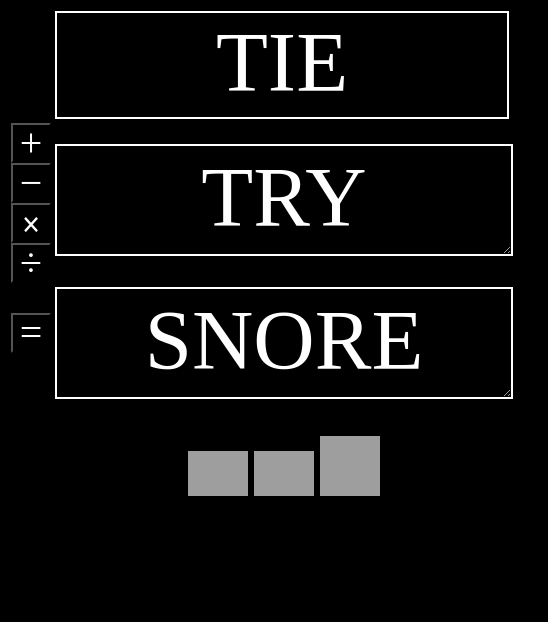
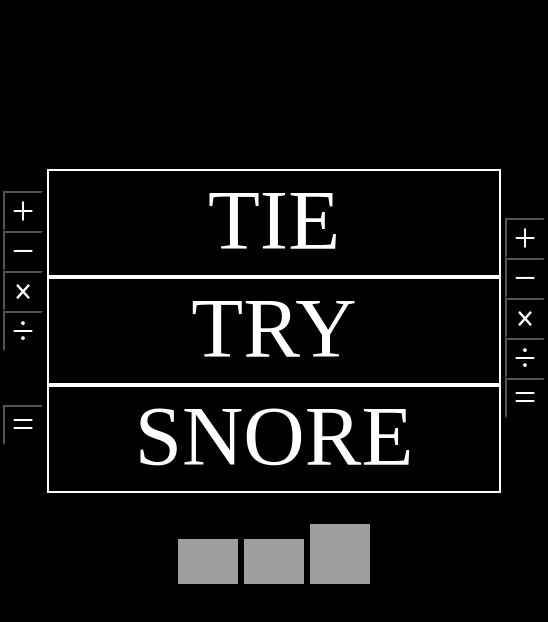
Before and after one commit to JDGMiles/tie-try-snore, a plain HTML site: page index.html in a window 390 px wide. Shown: the whole page, 548 px wide, since content can reach past the window. Drawn offline with Linux system fonts and the light colour scheme; grey boxes are pictures that could not be loaded; a web font is replaced by a local one.

Commit message:
Upload to check on google mobile test

```diff
--- a/index.html
+++ b/index.html
@@ -11,33 +11,25 @@
 
   <table>
     <tr>
-      <td></td>
-      <td>
-        <div class="word" id="word1" onclick="edit1()">TIE</div>
-      </td>
-      <td></td>
-    </tr>
-
-    <tr>
       <td>
         <button class="operationbutton" id="plus" onclick="operationchange(plus)">+</button><br>
         <button class="operationbutton" id="minues" onclick="operationchange(minus)">&#8722;</button><br>
         <button class="operationbutton" id="multiply" onclick="operationchange(multiply)"><span style="font-size:65%">&#10005;</span></button><br>
-        <button class="operationbutton" id="divide" onclick="operationchange(divide)">&#247;</button></td>
-      <td>
-        <textarea class="word" id="word1" type="text" onblur="if(this.value==''){this.value='TRY';}" onfocus="if(this.value=='TRY'){this.value = ''}"/>TRY</textarea>
-      </td>
-      <td></td>
-    </tr>
-
-    <tr>
-      <td>
+        <button class="operationbutton" id="divide" onclick="operationchange(divide)">&#247;</button><br><br><br>
         <button class="operationbutton" onclick="operationchange(equals)">=</button>&nbsp;&nbsp;&nbsp;<br>
       </td>
       <td>
-        <textarea class="word" id="word1" type="text" onblur="if(this.value==''){this.value='SNORE';}" onfocus="if(this.value=='SNORE'){this.value = ''}"/>SNORE</textarea>
+        <div class="word" id="word1" onclick="edit1()">TIE</div>
+        <div class="word" id="word2" onclick="edit2()">TRY</div>
+        <div class="word" id="word3" onclick="edit3()">SNORE</div>
       </td>
-      <td></td>
+      <td>
+        <button class="operationbutton" id="plus" onclick="operationchange(plus)">+</button><br>
+        <button class="operationbutton" id="minues" onclick="operationchange(minus)">&#8722;</button><br>
+        <button class="operationbutton" id="multiply" onclick="operationchange(multiply)"><span style="font-size:65%">&#10005;</span></button><br>
+        <button class="operationbutton" id="divide" onclick="operationchange(divide)">&#247;</button><br>
+        <button class="operationbutton" onclick="operationchange(equals)">=</button>&nbsp;&nbsp;&nbsp;<br>
+      </td>
     </tr>
 
     <tr><td></td><td><center><br>
@@ -49,9 +41,9 @@
 
   <div id="popup1" class="overlay">
     <div class="popup">
-      <div style="font-family:Georgia; color:white; text-align:center; font-size:170%; border:0px; text-decoration:underline;"><br>Word Arithmetic Solver</div>
+      <div style="font-family:Georgia; color:white; text-align:left; font-size:170%; border:0px; text-decoration:underline;">Word Arithmetic Solver</div>
       <a class="close" href="#">&times;</a>
-      <p style="font-family:Georgia; font-size:120%; color:white; text-align:center;">Type words in the boxes then choose the desired operation.<br><br>Press the &ldquo;=&rdquo; button to solve.</p>
+      <p style="font-family:Georgia; font-size:120%; color:white; text-align:left;">Change the words by tapping them and using the alphabet on the right.<br><br>Choose your operation from the four on the left, then press the equals sign to compute a solution.<br><br>As an example, try pressing &ldquo;=&rdquo; with the initial words TIE, TRY, SNORE.</p>
     </div>
   </div>
 
--- a/style.css
+++ b/style.css
@@ -1,9 +1,12 @@
+html {display: table; margin: auto;}
+html, body {height: 90%;}
+
 @font-face {font-family: Liberation Serif; src: url(http://jdgmiles.github.io/LiberationSerif.woff);}
 @font-face {font-family: Liberation Serif Bold; src: url(http://jdgmiles.github.io/LiberationSerif-Bold.woff);}
 @font-face {font-family: Liberation Serif Italic; src: url(http://jdgmiles.github.io/LiberationSerif-Italic.woff);}
 @font-face {font-family: Liberation Serif Bold Italic; src: url(http://jdgmiles.github.io/LiberationSerif-BoldItalic.woff);}
 
-body {font-family: Liberation Serif, Tahoma, Arial, Helvetica, Sans-Serif; font-size: 150%; background-color: black; color:white;}
+body {font-family: Liberation Serif, Tahoma, Arial, Helvetica, Sans-Serif; font-size: 150%; background-color: black; color:white; vertical-align:middle; display: table-cell;}
 
 .liberationregular {font-family:Liberation Serif, Tahoma, Arial, Helvetica, Sans-Serif}
 .liberationbold {font-family:Liberation Serif Bold, Liberation Serif, Tahoma, Arial, Helvetica, Sans-Serif}
@@ -34,12 +37,12 @@ body {font-family: Liberation Serif, Tahoma, Arial, Helvetica, Sans-Serif; font-
 }
 
 .popup {
-  margin: 70px auto;
+  margin: 100px;
   padding: 20px;
   background: #181818;
   border:2px solid #AAAAAA;
   border-radius: 20px;
-  width: 30%;
+  width: 500px;
   position: relative;
   transition: all 0s ease-in-out;
 }
@@ -62,12 +65,3 @@ body {font-family: Liberation Serif, Tahoma, Arial, Helvetica, Sans-Serif; font-
   max-height: 30%;
   overflow: auto;
 }
-
-@media screen and (max-width: 700px){
-  .box{
-    width: 70%;
-  }
-  .popup{
-    width: 70%;
-  }
-}
```
